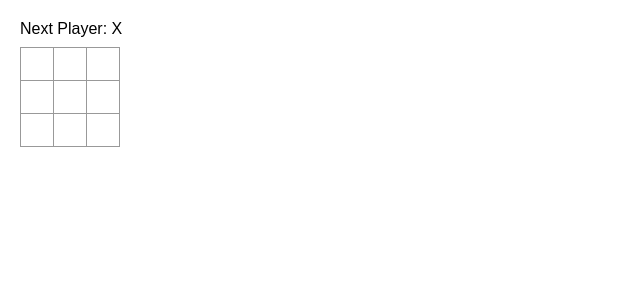
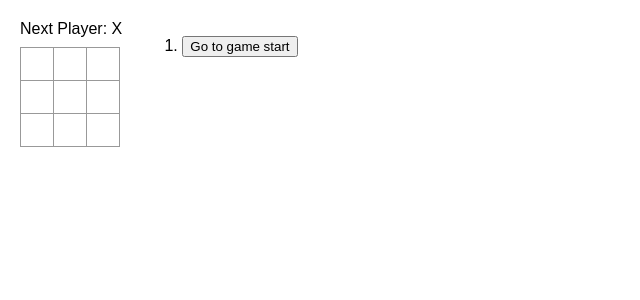
Before and after one commit to gayathri12devi/React-Project, a React (Create React App) app: page / in a window 1280 px wide. Shown: the top 300 px of the page, without its empty margins (0-640 px from the left). Built offline with nearby package versions, Linux system fonts and the light colour scheme.

Commit message:
Add logic to jump to previous game states

```diff
--- a/src/App.js
+++ b/src/App.js
@@ -6,9 +6,7 @@ function Square({val,onSquareClick}) {
     );
 }
 
-export default function Board() {
-    const [xIsNext,setXIsNext] = useState(true);
-    const [squares,setSquares] = useState(Array(9).fill(null));
+function Board({xIsNext,squares,onPlay}) {
     function handleClick(i) {
         if(squares[i] || calWinner(squares)) {
             return;
@@ -19,13 +17,15 @@ export default function Board() {
         } else {
             nextSquares[i] = "O";
         }
-        setSquares(nextSquares);
-        setXIsNext(!xIsNext);
+        onPlay(nextSquares);
     }
-    const winner = calWinner(squares);
+    const res = calWinner(squares);
+    const isDraw = !res && squares.every(square => square !== null);
     let status;
-    if(winner) {
-        status = "Winner: " + winner;
+    if(isDraw) {
+        status = "Draw!!";
+    } else if(isDraw) {
+        status = "Winner: " + res;
     } else {
         status = "Next Player: " + (xIsNext ? "X" : "O");
     }
@@ -51,6 +51,43 @@ export default function Board() {
     );
 }
 
+export default function Game() {
+    const [history,setHistory] = useState([Array(9).fill(null)]);
+    const [currMove,setCurrMove] = useState(0);
+    const xIsNext = currMove % 2 === 0;
+    const currentSquares = history[currMove];
+    function handlePlay(nextSquares) {
+        const nextHistory = [...history.slice(0,currMove+1),nextSquares];
+        setHistory(nextHistory);
+        setCurrMove(nextHistory.length-1);
+        // setXIsNext(!xIsNext);
+        // setHistory([...history,nextSquares]);
+    }
+    function jumpTo(nextMove) {
+        setCurrMove(nextMove);
+        // setXIsNext(nextMove%2 === 0);
+    }
+    const moves = history.map((squares,move)=>{
+        let description;
+        if(move>0) {
+            description = 'Go to move #' + move;
+        } else {
+            description = 'Go to game start';
+        }
+        return (
+            <li key={move}>
+                <button onClick={() => jumpTo(move)}>{description}</button>
+            </li>
+        );
+    });
+    return (
+        <div className="game">
+            <div className="game-board"> <Board xIsNext={xIsNext} squares={currentSquares} onPlay={handlePlay}/> </div>
+            <div className="game-info"> <ol>{moves}</ol> </div>
+        </div>
+    );
+}
+
 function calWinner(squares) {
     const lines = [
         [0,1,2],[3,4,5],[6,7,8],[0,4,8],
```
